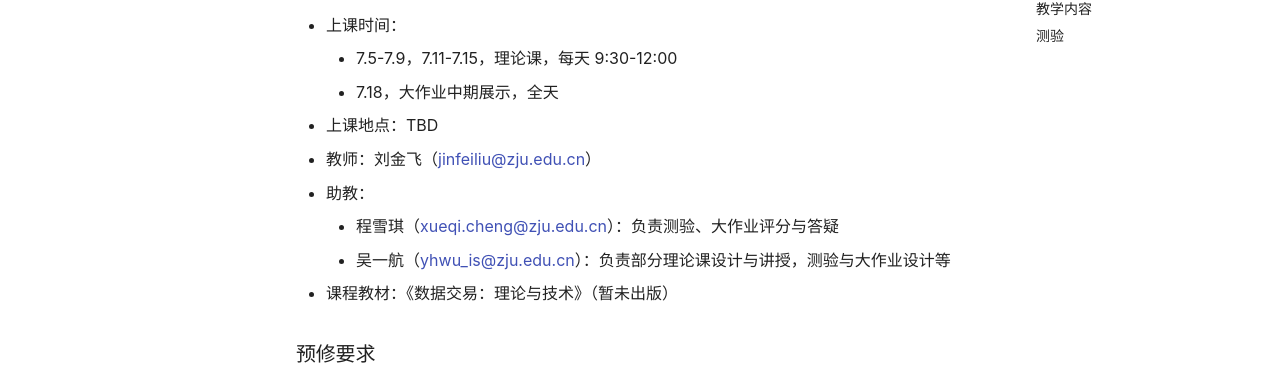
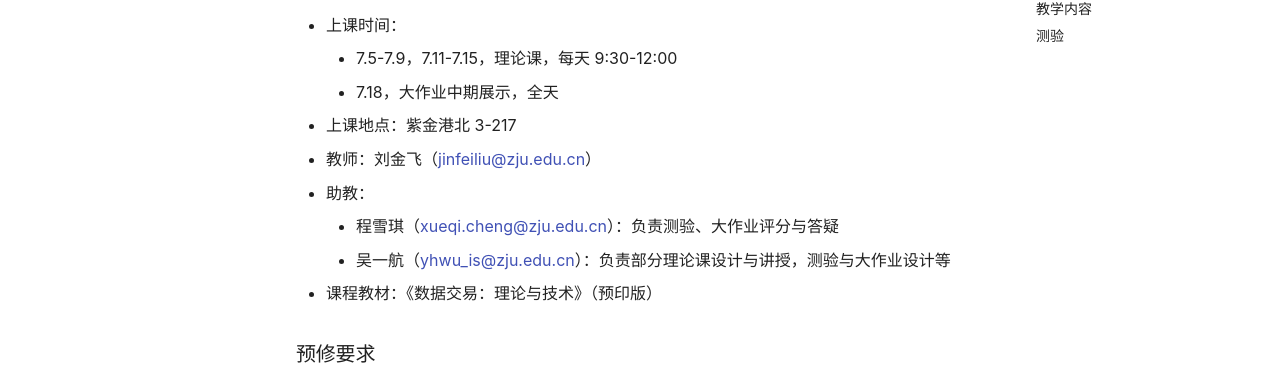
Before and after one commit to yhwu-is/Teach, an MkDocs documentation site: the page built from docs/ec/data_market/2026.md, in a window 1280 px wide and 900 px high. Shown: the part 312-699 px from the top of the window. Built offline with MkDocs 1.6.1 and Material for MkDocs 9.7.7, drawn with Linux system fonts in a browser that asks for light colours; comment, search, counter and statistics services are not loaded.

Commit message:
docs: 更新短学期

```diff
--- a/docs/ec/data_market/2026.md
+++ b/docs/ec/data_market/2026.md
@@ -6,12 +6,12 @@
 - 上课时间：
     - 7.5-7.9，7.11-7.15，理论课，每天 9:30-12:00
     - 7.18，大作业中期展示，全天
-- 上课地点：TBD
+- 上课地点：紫金港北 3-217
 - 教师：刘金飞（jinfeiliu@zju.edu.cn）
 - 助教：
     - 程雪琪（xueqi.cheng@zju.edu.cn）：负责测验、大作业评分与答疑
     - 吴一航（yhwu_is@zju.edu.cn）：负责部分理论课设计与讲授，测验与大作业设计等
-- 课程教材：《数据交易：理论与技术》（暂未出版）
+- 课程教材：《数据交易：理论与技术》（预印版）
 
 ### 预修要求
 
```
Also changed, not shown: docs/ec/data_market/project-26.md (+1 -1 lines).
